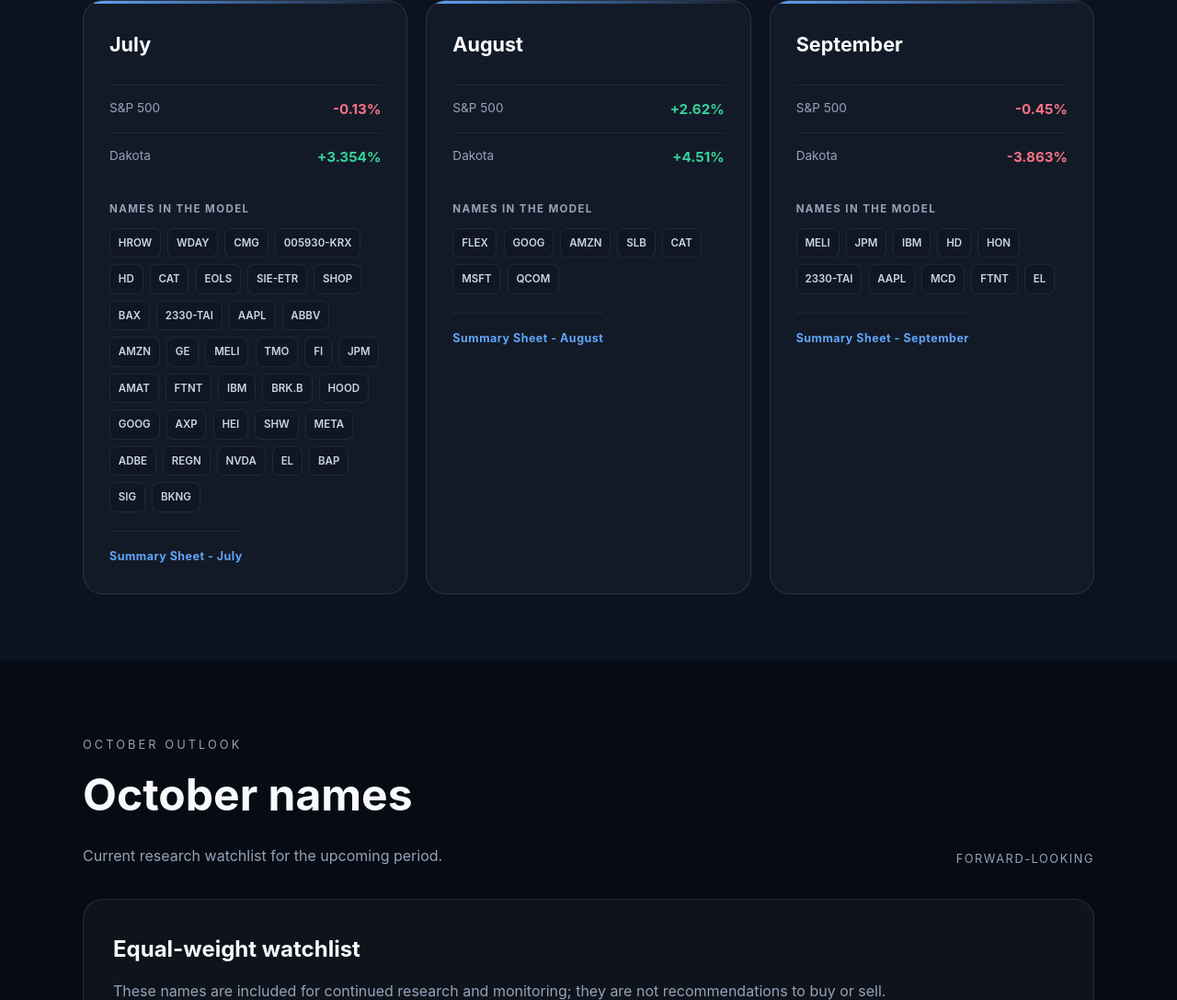
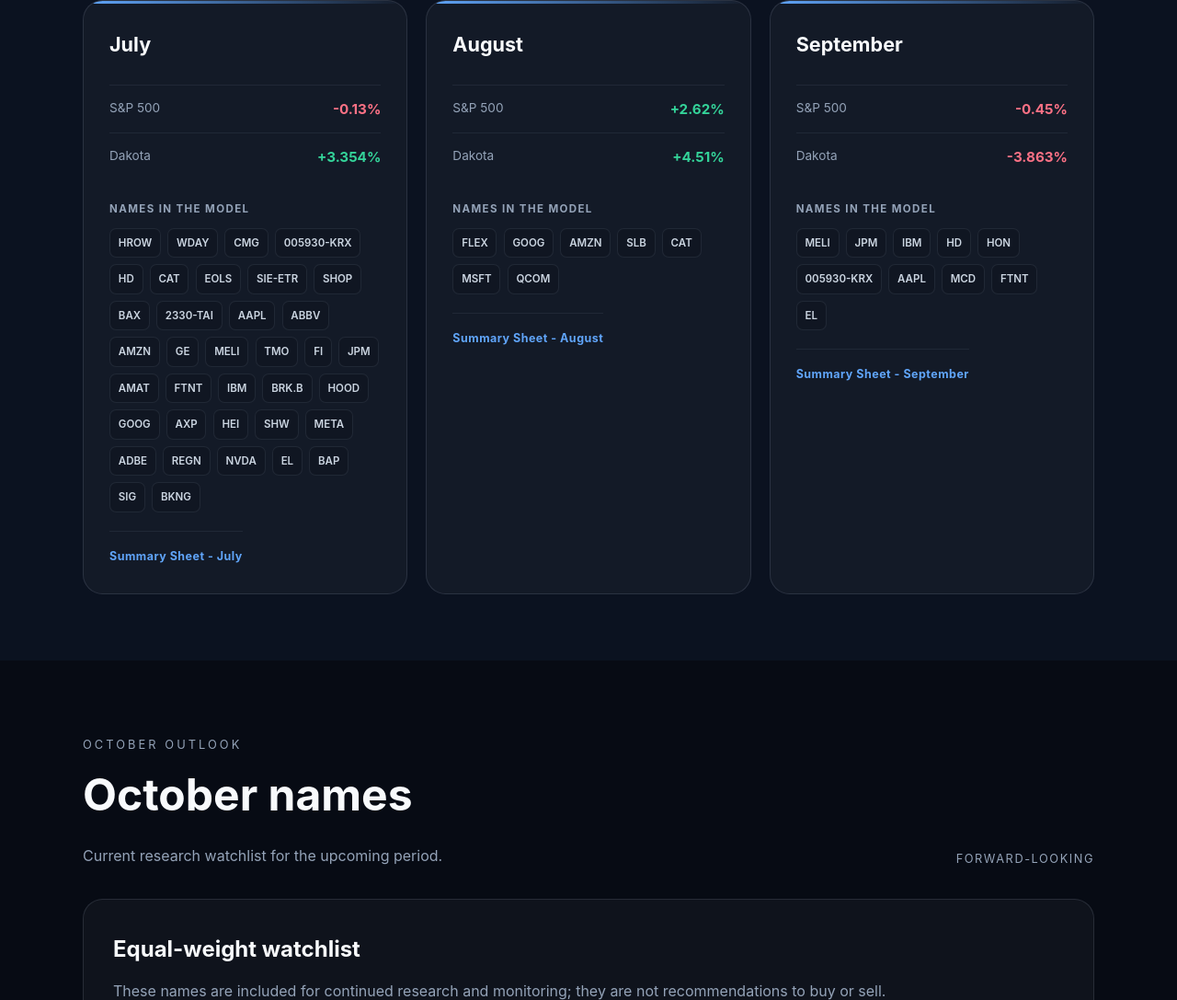
Before and after one commit to rollervides99-lang/website, a plain HTML site: page performance-current.html in a window 1280 px wide. Shown: the part 1311-2398 px from the top of the page at 92% size. Drawn offline with Linux system fonts and the light colour scheme.

Commit message:
Update stock ticker from '2330-TAI' to '005930-KRX'

```diff
--- a/performance-current.html
+++ b/performance-current.html
@@ -131,7 +131,7 @@
             <div class="ticker-block">
               <h4>Names in the model</h4>
               <ul class="ticker-list">
-                <li>MELI</li><li>JPM</li><li>IBM</li><li>HD</li><li>HON</li><li>2330-TAI</li><li>AAPL</li><li>MCD</li><li>FTNT</li><li>EL</li>
+                <li>MELI</li><li>JPM</li><li>IBM</li><li>HD</li><li>HON</li><li>005930-KRX</li><li>AAPL</li><li>MCD</li><li>FTNT</li><li>EL</li>
               </ul>
             </div>
             <a class="month-sheet-link" href="Dakota_September_2026_Target_Audit.csv" download="Dakota_September_2026_Target_Audit.csv">
```
